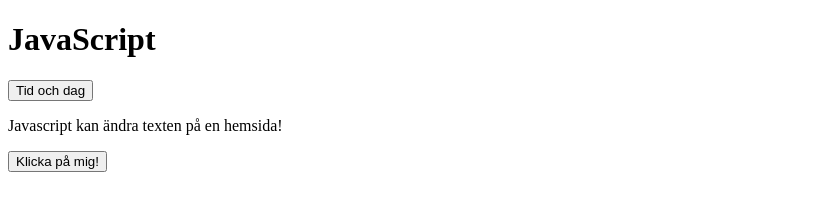
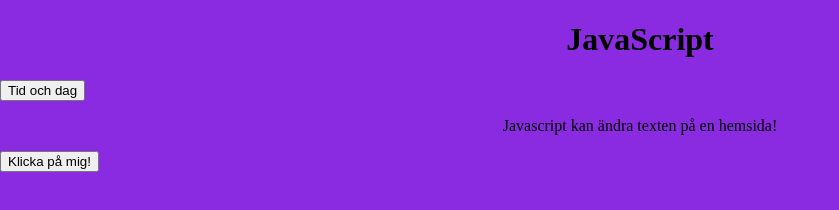
Before and after one commit to Luftmotor/ntifredriksvensson.github.io, a plain HTML site: page index.html in a window 1280 px wide. Shown: the whole page, without its empty margins (0-839 px from the left). Drawn offline with Linux system fonts and the light colour scheme.

Commit message:
finslipning

```diff
--- a/index.css
+++ b/index.css
@@ -0,0 +1,13 @@
+@charset "utf-8";
+body{
+    background-color: blueviolet;
+    margin: auto;
+
+}
+p, h1, button{
+    text-align: center;
+}
+button{
+    margin: center;
+
+}
--- a/index.html
+++ b/index.html
@@ -4,7 +4,7 @@
     <meta charset="UTF-8">
     <meta name="viewport" content="width=device-width, initial-scale=1.0">
     <meta http-equiv="X-UA-Compatible" content="ie=edge">
-    <link href="index.css" type="sheetstyle" >
+    <link rel="stylesheet" href="index.css">
     <title>Java script</title>
 
 </head>
```
